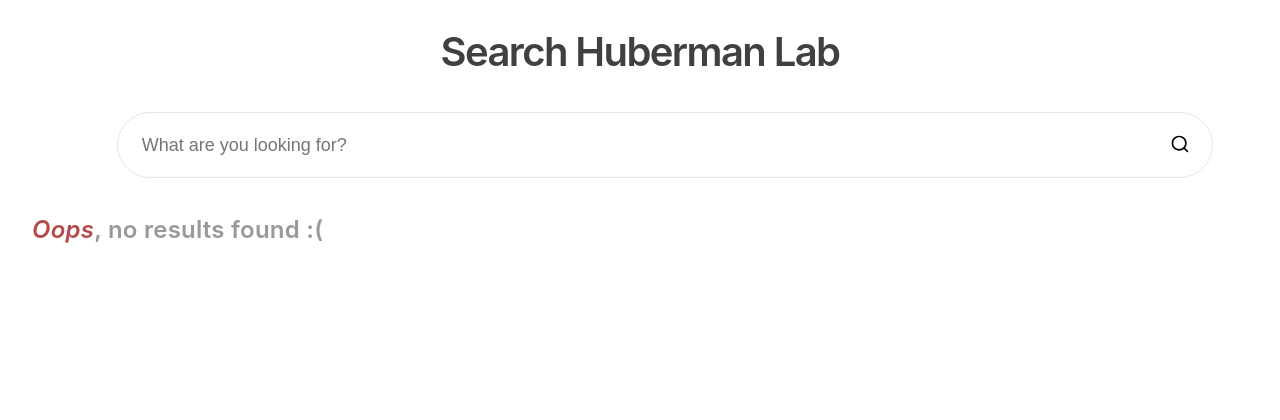
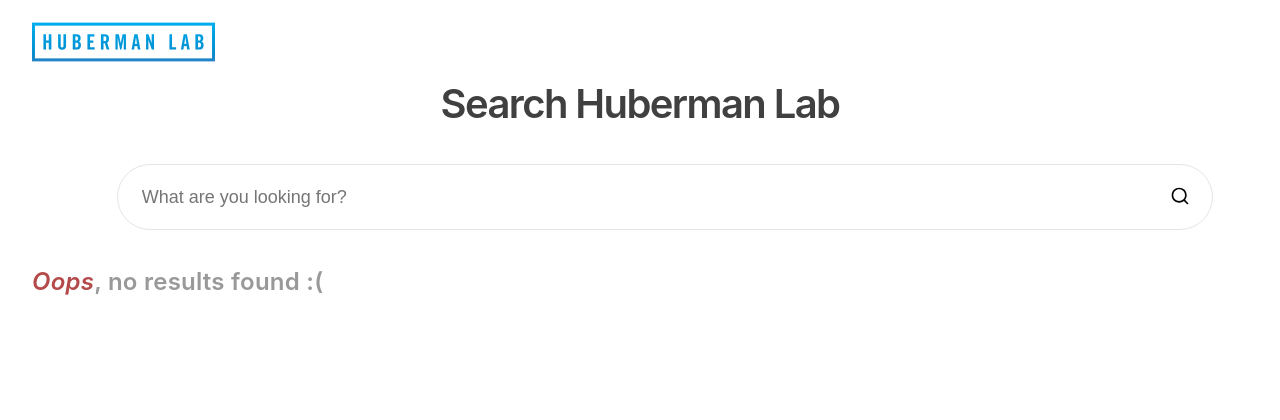
Before and after one commit to devashishk99/custom-search-engine, a Flask app: template templates/results.html in a window 1280 px wide. Shown: the top 420 px of the page. Run offline with Flask 3, Linux system fonts and the light colour scheme; the template is opened without the code that fills it, so the values that code supplies are empty.

Commit message:
latest changes

```diff
--- a/app.py
+++ b/app.py
@@ -24,8 +24,8 @@ def index_get():
 @app.route("/search", methods=["POST"])
 def search():
     query = request.form["search_query"]
-    results = search_term(query)
-    return render_template("results.html", result=results, word=query) # return the rendered html
+    results, dym_flag, corr_word = search_term(query)
+    return render_template("results.html", result=results, word=query, dym=dym_flag, corr_word=corr_word) # return the rendered html
 
 #main function
 if __name__ == "__main__":
--- a/requirements.txt
+++ b/requirements.txt
@@ -1,4 +1,4 @@
 Flask
-Whoosh
+whoosh
 bs4
 requests
--- a/static/style.css
+++ b/static/style.css
@@ -123,6 +123,50 @@ header ul li a:hover{
 	color:white;
 }
 
+.navbar {
+    height: 84px;
+    background-color: rgba(255,255,255,0);
+    justify-content: center;
+    align-items: center;
+    display: flex;
+}
+
+.container-navbar {
+    width: 100%;
+    max-width: 1216px;
+    justify-content: space-between;
+    align-items: center;
+    margin-left: auto;
+    margin-right: auto;
+    padding-left: 20px;
+    padding-right: 20px;
+    display: flex;
+}
+
+.navbar-logo-wrapper {
+    width: 183px;
+    height: 40px;
+    position: relative;
+    overflow: hidden;
+}
+
+.w-nav-brand {
+    float: left;
+    color: #333;
+    text-decoration: none;
+    position: relative;
+}
+
+.u-img-cover {
+    width: 100%;
+    height: 100%;
+    object-fit: cover;
+    position: absolute;
+    top: 0%;
+    bottom: 0%;
+    left: 0%;
+    right: 0%;
+}
 /*Main Content*/
 .autocomplete{
 	font-weight: 400;
@@ -302,6 +346,10 @@ input[type=search]:focus {
     color:#999;
 }
 
+.u-text-blue-40 {
+    color:cornflowerblue;
+}
+
 .u-text-err {
     color: rgb(181, 74, 74);
 }
--- a/templates/results.html
+++ b/templates/results.html
@@ -7,10 +7,11 @@
 </head>
 <body>
 	<div class="wrap">
-	<header>
-		<ul>
-		</ul>
-	</header>
+    <div class="navbar">
+        <div class="container-navbar">
+            <a href="https://www.hubermanlab.com/" target=”_blank” class="navbar-logo-wrapper w-nav-brand"><img src="{{ url_for('static', filename='huberman_logo.png') }}" loading="eager" alt="Home" class="u-img-cover"></a>
+        </div>
+    </div>
 	<div class="container">
         <div class="row row-justify-center">
             <div class="col col-lg-10 col-sm-12">
@@ -40,7 +41,11 @@
                 <br>
                 <div class="autcomplete-res"><br>
                     {% if (result is defined) and result %}
+                    {% if dym %}
+                    <h1 class="h3 u-text-blue-40 u-mb-1">Did you mean <span class="u-text-black">"{{corr_word}}"</span></h1>
+                    {% else %}
                     <h1 class="h3 u-text-black-40 u-mb-1">Search results for <span class="u-text-black">"{{word}}"</span></h1>
+                    {% endif %}
                     <ol class="hitlist">
                         {% for r in result %}
                         <li class="hitlistItem">
```
Also changed, not shown: crawler.py (+9 -4 lines), search.py (+21 -9 lines), templates/index.html (+6 -4 lines), static/huberman_logo.png (added), 4 other files.
